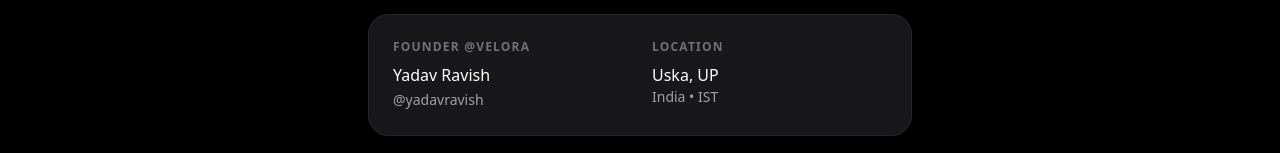
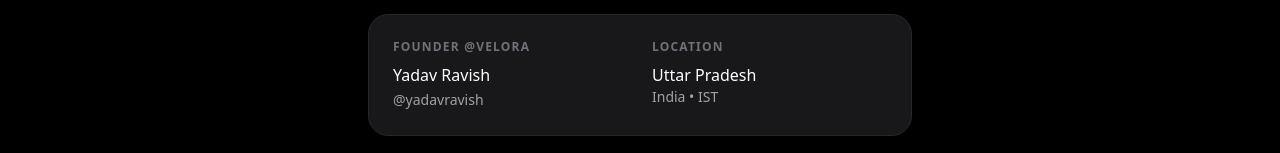
Before and after one commit to Ravs10/saas-starter-kit, a Next.js app: page /contact in a window 1280 px wide. Shown: the part 600-753 px from the top of the page. Built offline with nearby package versions, Linux system fonts and the light colour scheme.

Commit message:
Update location from 'Uska, UP' to 'Uttar Pradesh'

```diff
--- a/app/contact/page.tsx
+++ b/app/contact/page.tsx
@@ -38,7 +38,7 @@ export default function ContactPage() {
             </div>
             <div>
               <p className="text-xs font-bold tracking-widest uppercase text-zinc-500">Location</p>
-              <p className="font-medium mt-2">Uska, UP</p>
+              <p className="font-medium mt-2">Uttar Pradesh</p>
               <p className="text-sm text-zinc-400">India • IST</p>
             </div>
           </div>
```
